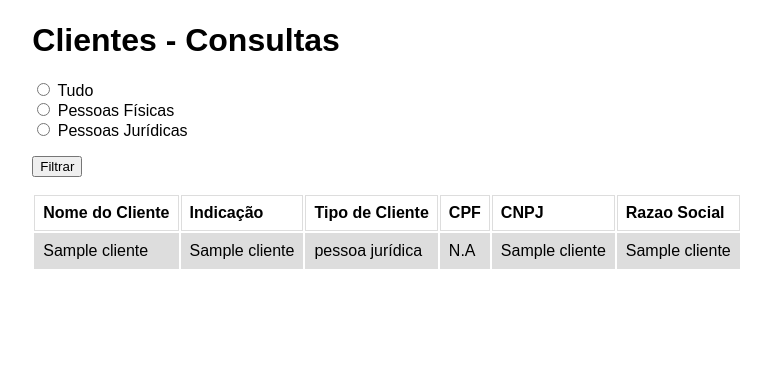
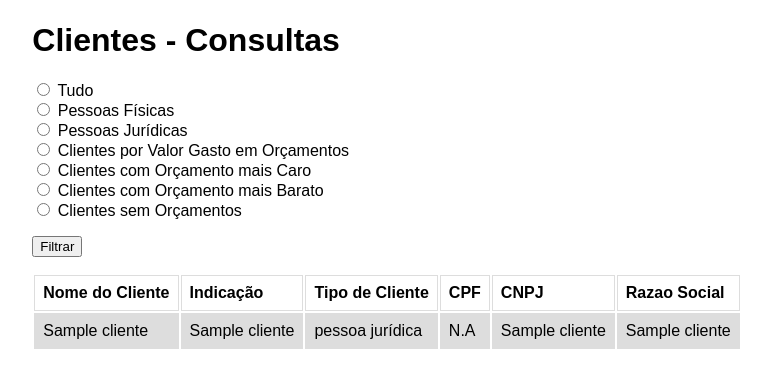
Before and after one commit to kaloi-noggins/trab2_ban, a Flask app: page /clientes in a window 1280 px wide. Shown: the part 153-541 px from the top of the page, without its empty margins (1-772 px from the left). Run offline with Flask 3, Linux system fonts and the light colour scheme; a database or web service that is not in the repository returns one stand-in record (values such as "Sample title"); some libraries are stand-ins or nearby versions.

Commit message:
Finalização do projeto

```diff
--- a/flask_app/app.py
+++ b/flask_app/app.py
@@ -1,5 +1,6 @@
 import psycopg2
-from flask import Flask, render_template, request, redirect, flash
+import os
+from flask import Flask, render_template, request, redirect, send_from_directory
 app = Flask(__name__)
 
 # criação da conecção com o banco de dados
@@ -13,6 +14,9 @@ def get_connection():
     )
     return conn
 
+@app.route('/favicon.gif')
+def favicon():
+    return send_from_directory(os.path.join(app.root_path, 'static'),'favicon.gif')
 
 @app.route('/')
 def index():
@@ -29,6 +33,51 @@ def clientes_consulta():
                     cursor.execute("SELECT * FROM clientes WHERE tipo = 0")
                 elif tipo=="cnpj":
                     cursor.execute("SELECT * FROM clientes WHERE tipo = 1")
+                elif tipo=="valor":
+                    min = request.form.get("valor_min")
+                    max = request.form.get("valor_max")
+                    cursor.execute('''
+                    SELECT *
+                    FROM clientes
+                    WHERE id_cliente IN (
+                            SELECT id_cliente
+                            FROM servicos s
+                                JOIN orcamentos o ON s.id_servico = o.id_servico
+                            WHERE o.valor BETWEEN %s AND %s
+                        )
+                    ''',(min,max))
+                elif tipo=="cliente_mais_caro":
+                    cursor.execute('''
+                    SELECT *
+                    FROM clientes
+                    WHERE id_cliente IN (
+                            SELECT id_cliente
+                            FROM servicos s
+                                JOIN orcamentos o ON s.id_servico = o.id_servico
+                            WHERE o.valor IN (SELECT MAX(valor) FROM orcamentos)
+                        )
+                    ''')
+                elif tipo=="cliente_mais_barato":
+                    cursor.execute('''
+                    SELECT *
+                    FROM clientes
+                    WHERE id_cliente IN (
+                            SELECT id_cliente
+                            FROM servicos s
+                                JOIN orcamentos o ON s.id_servico = o.id_servico
+                            WHERE o.valor IN (SELECT MIN(valor) FROM orcamentos)
+                        )
+                    ''')
+                elif tipo=="sem_orcamento":
+                    cursor.execute('''
+                    SELECT *
+                    FROM clientes
+                    WHERE id_cliente NOT IN (
+                            SELECT id_cliente
+                            FROM servicos s
+                                JOIN orcamentos o ON s.id_servico = o.id_servico
+                        )
+                    ''')
                 else:
                     cursor.execute("SELECT * FROM clientes")
             else:
@@ -52,8 +101,7 @@ def clientes_cadastro():
                 rua = request.form.get("rua")
                 numero = request.form.get("numero")
 
-                cursor.execute(
-                '''
+                cursor.execute('''
                 INSERT INTO enderecos (cep,cidade,bairro,rua,numero)
                 VALUES (%s,%s,%s,%s,%s)
                 ''', (cep,cidade,bairro,rua,numero)
@@ -77,8 +125,7 @@ def clientes_cadastro():
                 print(temp)
                 if temp == "cpf":
                     cpf = request.form.get("cpf")
-                    cursor.execute(
-                    '''
+                    cursor.execute('''
                     INSERT INTO clientes (nome,referencia,tipo,cpf,cnpj,razao_social,id_endereco)
                     VALUES (%s,%s,%s,%s,%s,%s,%s)
                     ''', (nome,referencia,0,cpf,None,None,id_endereco))
@@ -153,7 +200,8 @@ def orcamentos_consulta():
     with get_connection() as connection:
         with connection.cursor() as cursor:
             cursor.execute("SELECT SUM(valor) FROM orcamentos")
-            total = cursor.fetchone()
+            # retorna lista de tuplas, entao pega primeiro indice da primeira tupla
+            total = cursor.fetchall()[0][0]
             cursor.execute('''
                     SELECT valor,
                         data_entrega,
@@ -166,8 +214,6 @@ def orcamentos_consulta():
                     ORDER BY data_entrega ASC
                     ''')
             orcamentos = cursor.fetchall()
-
-
 
     with get_connection() as connection:
         with connection.cursor() as cursor:
@@ -200,7 +246,9 @@ def orcamentos_consulta():
                     ORDER BY data_entrega ASC
                     ''')
                     orcamentos = cursor.fetchall()
-                else:
+                elif tipo == "intervalo_valor":
+                    min = request.form.get("valor_min")
+                    max = request.form.get("valor_max")
                     cursor.execute('''
                     SELECT valor,
                         data_entrega,
@@ -210,9 +258,12 @@ def orcamentos_consulta():
                     FROM orcamentos
                         JOIN servicos ON orcamentos.id_servico = servicos.id_servico
                         JOIN clientes ON servicos.id_cliente = clientes.id_cliente
-                    ''')
+                    WHERE valor BETWEEN %s AND %s
+                    ''',(min,max))
                     orcamentos = cursor.fetchall()
 
-
+                    cursor.execute("SELECT SUM(valor) FROM orcamentos WHERE valor BETWEEN %s AND %s",(min,max))
+                    # retorna lista de tuplas, entao pega primeiro indice da primeira tupla
+                    total = cursor.fetchall()[0][0]
 
     return render_template("orcamentos.html",total=total,orcamentos=orcamentos)
--- a/flask_app/templates/base.html
+++ b/flask_app/templates/base.html
@@ -1,6 +1,7 @@
 <!DOCTYPE html>
 <html lang="en">
   <head>
+    <link rel="icon" href="{{ url_for('static', filename='favicon.gif') }}" type="image/gif">
     <meta charset="UTF-8" />
     <title>{% block title %} {% endblock %} JHC Serralheria</title>
     <style>
--- a/flask_app/templates/clientes.html
+++ b/flask_app/templates/clientes.html
@@ -1,6 +1,23 @@
 {% extends 'base.html' %}
 
 {% block content %}
+    <script>
+
+        document.addEventListener('DOMContentLoaded', function() {
+            document.getElementById("intervalo_consulta_valor").style.display = "none"
+        }, false);
+
+        function muda_display_form_consulta_cliente(src) {
+
+            if(src.value == "valor"){
+                document.getElementById("intervalo_consulta_valor").style.display = "block"
+            }else{
+                document.getElementById("intervalo_consulta_valor").style.display = "none"
+            }
+        }
+
+    </script>
+
     <nav>
         <a href="{{ url_for('clientes_consulta') }}">Consultar Clientes</a>
         <a href="{{ url_for('clientes_cadastro') }}">Cadastrar Clientes</a>
@@ -10,9 +27,17 @@
 
     <form action="" method="post">
         <p>
-            <input type="radio" name="seletor_query_clientes" value="tudo"> Tudo <br>
-            <input type="radio" name="seletor_query_clientes" value="cpf"> Pessoas Físicas <br>
-            <input type="radio" name="seletor_query_clientes" value="cnpj"> Pessoas Jurídicas <br>
+            <input type="radio" name="seletor_query_clientes" onchange="muda_display_form_consulta_cliente(this)" value="tudo"> Tudo <br>
+            <input type="radio" name="seletor_query_clientes" onchange="muda_display_form_consulta_cliente(this)" value="cpf"> Pessoas Físicas <br>
+            <input type="radio" name="seletor_query_clientes" onchange="muda_display_form_consulta_cliente(this)" value="cnpj"> Pessoas Jurídicas <br>
+            <input type="radio" name="seletor_query_clientes" onchange="muda_display_form_consulta_cliente(this)" value="valor"> Clientes por Valor Gasto em Orçamentos <br>
+            <input type="radio" name="seletor_query_clientes" onchange="muda_display_form_consulta_cliente(this)" value="cliente_mais_caro"> Clientes com Orçamento mais Caro <br>
+            <input type="radio" name="seletor_query_clientes" onchange="muda_display_form_consulta_cliente(this)" value="cliente_mais_barato"> Clientes com Orçamento mais Barato <br>
+            <input type="radio" name="seletor_query_clientes" onchange="muda_display_form_consulta_cliente(this)" value="sem_orcamento"> Clientes sem Orçamentos <br>
+        </p>
+        <p id="intervalo_consulta_valor">
+            Valor mínimo: <input type="number" name="valor_min" value="1000"> <br>
+            Valor máximo: <input type="number" name="valor_max" value="3000"> <br>
         </p>
         <p><input type=submit value=Filtrar></p>
     </form>
--- a/schema.sql
+++ b/schema.sql
@@ -42,7 +42,7 @@ CREATE TABLE public.insumos (
 	id_insumo serial4 NOT NULL,
 	nome varchar NOT NULL,
 	tipo_insumo varchar NOT NULL,
-	custo money NOT NULL,
+	custo numeric(12,2) NOT NULL,
 	CONSTRAINT insumos_pk PRIMARY KEY (id_insumo)
 );
 
@@ -107,7 +107,7 @@ GRANT ALL ON TABLE public.servicos TO ademir_serralheria;
 CREATE TABLE public.orcamentos (
 	id_orcamento serial4 NOT NULL,
 	data_entrega date NOT NULL,
-	valor money NOT NULL,
+	valor numeric(12,2) NOT NULL,
 	id_servico int4 NOT NULL,
 	CONSTRAINT orcamentos_pk PRIMARY KEY (id_orcamento),
 	CONSTRAINT orcamentos_fk FOREIGN KEY (id_servico) REFERENCES public.servicos(id_servico)
@@ -215,7 +215,7 @@ CREATE TABLE public.prestadores_servicos (
 	nome varchar NOT NULL,
 	cnpj varchar NOT NULL,
 	tipo_servico varchar NOT NULL,
-	custo money NOT NULL,
+	custo numeric(12,2) NOT NULL,
 	id_endereco int4 NOT NULL,
 	CONSTRAINT prestadores_servicos_pk PRIMARY KEY (id_prestador_servico),
 	CONSTRAINT prestadores_servicos_fk FOREIGN KEY (id_endereco) REFERENCES public.enderecos(id_endereco)
```
Also changed, not shown: flask_app/templates/orcamentos.html (+25 -3 lines), flask_app/static/favicon.gif (added).
